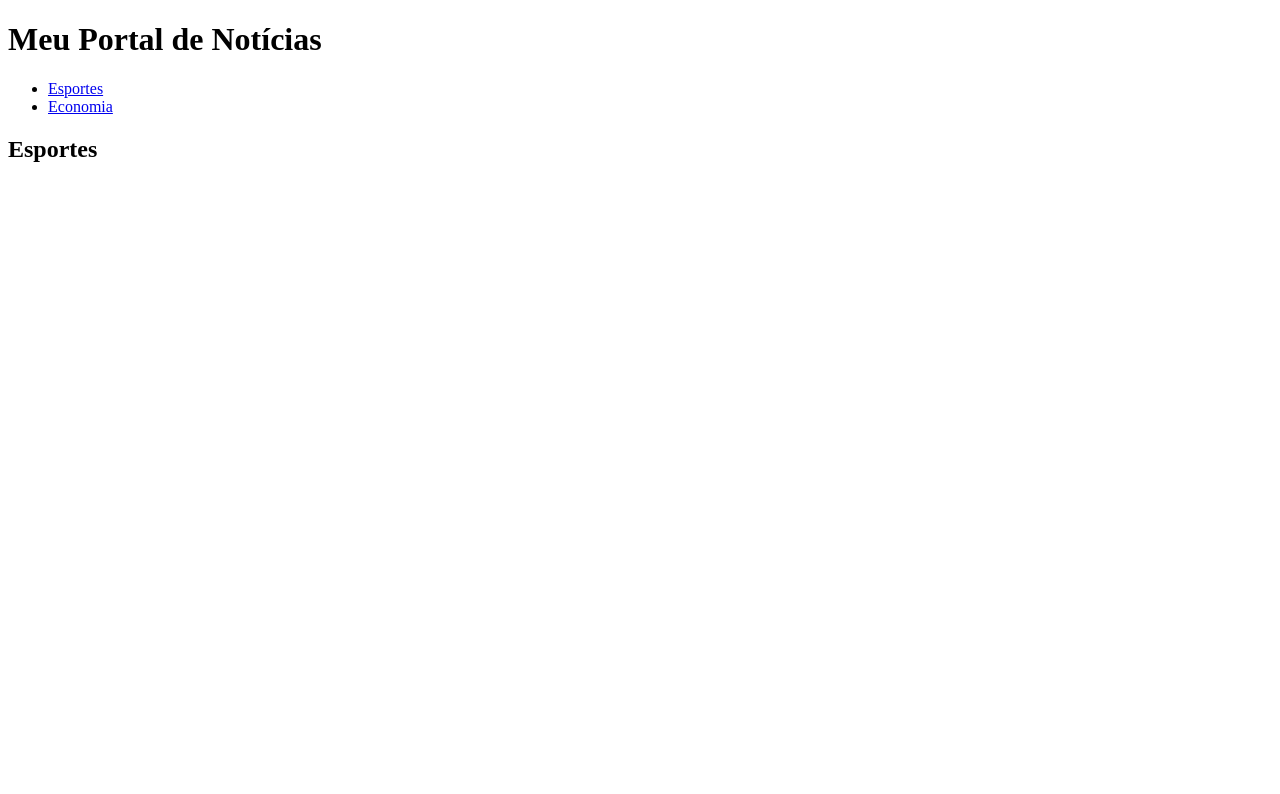
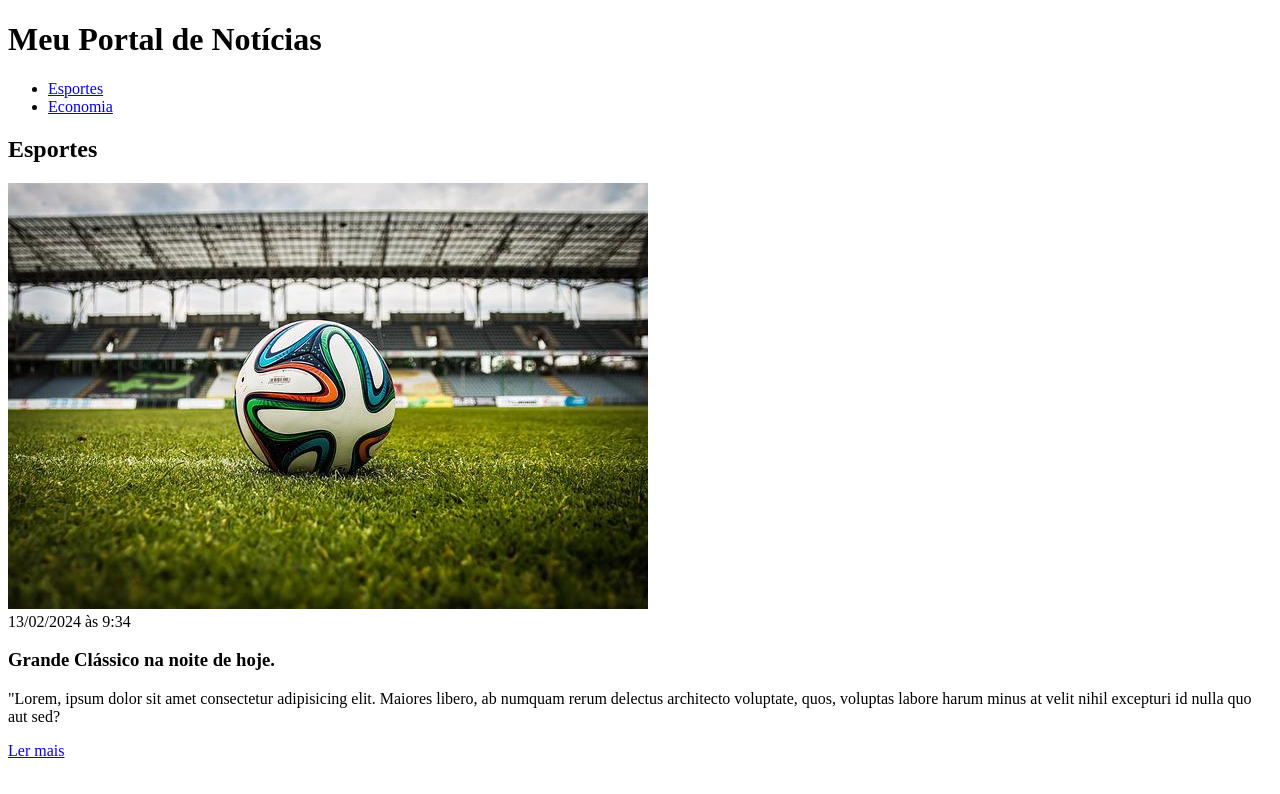
Before and after one commit to priscilaws/curso_ebac_frontend, a plain HTML site: page portal.html in a window 1280 px wide. Drawn offline with Linux system fonts and the light colour scheme.

Commit message:
add new images

```diff
--- a/portal.html
+++ b/portal.html
@@ -23,7 +23,14 @@
     <section>
         <h2>Esportes</h2>
         <article>
-            <img src=""
+            <img src="./imagens/futebol.jpg" alt="Bola de futebol no gramado" />
+            <header>
+                <time> 13/02/2024 às 9:34</time>
+            </header>
+            <h3> Grande Clássico na noite de hoje.</h3>
+            <p>"Lorem, ipsum dolor sit amet consectetur adipisicing elit. Maiores libero, ab numquam rerum delectus architecto voluptate, quos, voluptas labore harum minus at velit nihil excepturi id nulla quo aut sed?</p>
+            <a href="#" title="Leia a notícia completa">Ler mais</a>
+
         </article>
     </section>
 
```
Also changed, not shown: imagens/ceramica.webp (added), imagens/conections people.jpg (added), imagens/conections.jpg (added), imagens/meeting.jpeg (added), imagens/music.jpeg (added), imagens/pessoa no computador.webp (added), imagens/pintura.webp (added).
